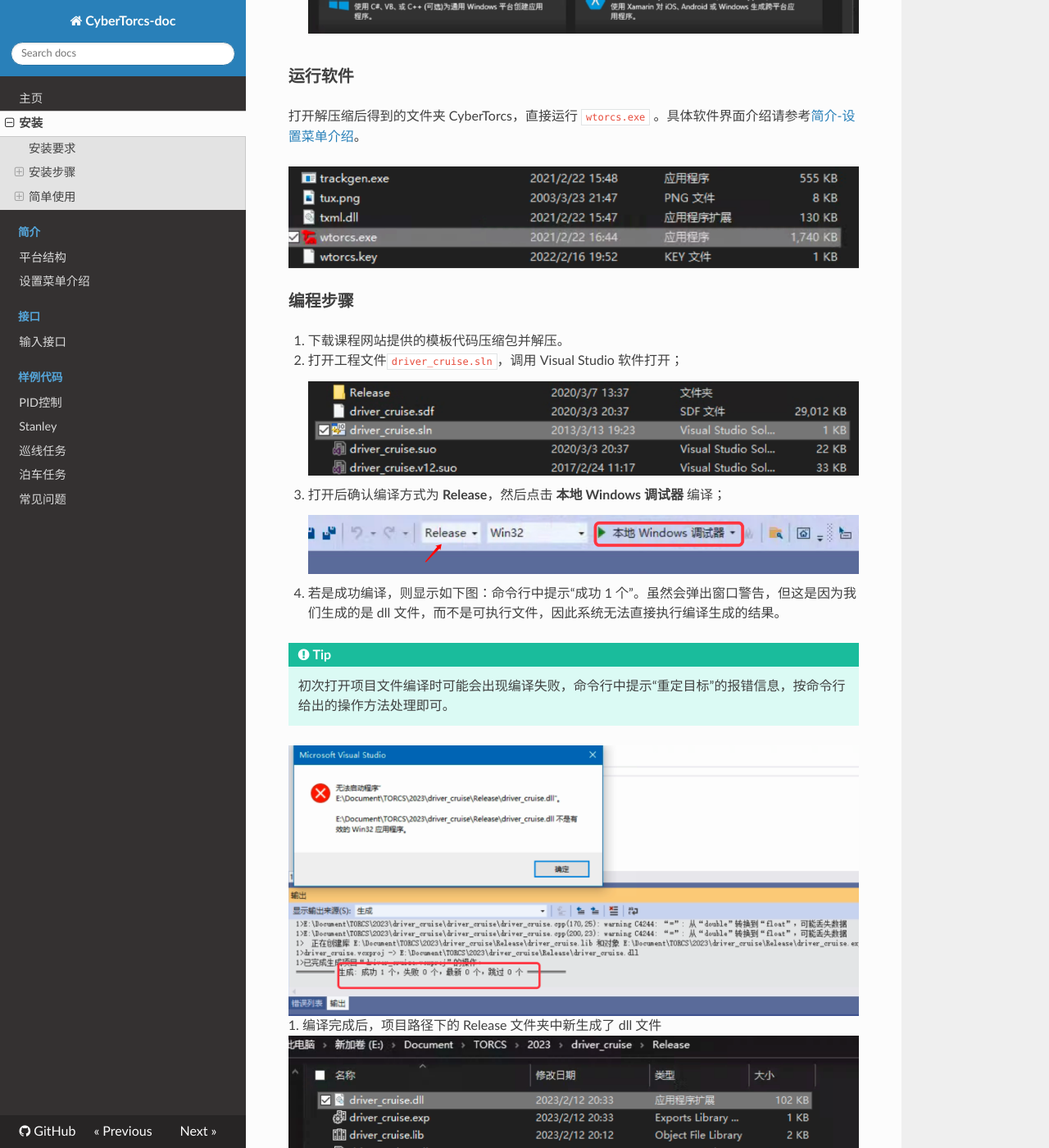
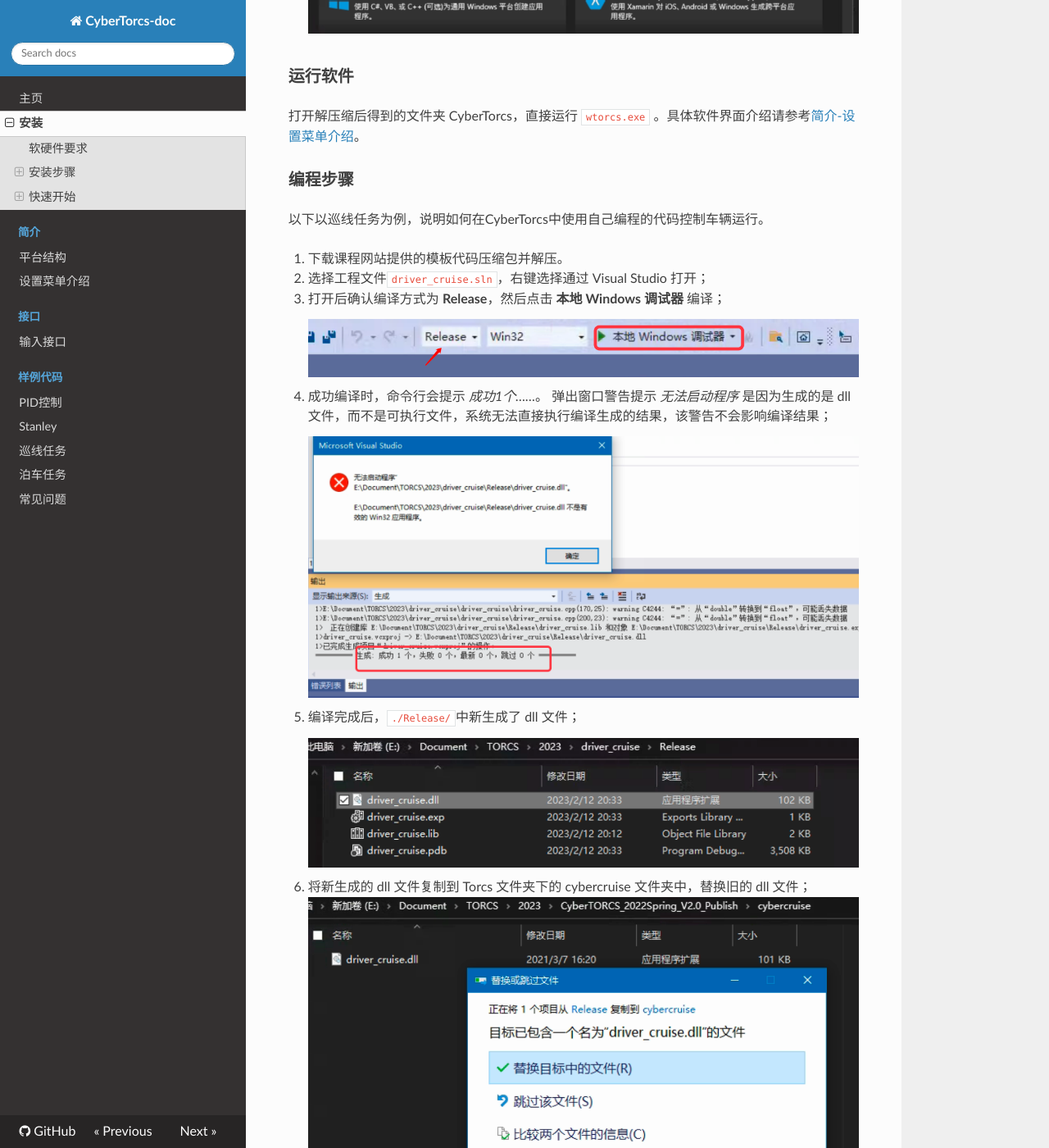
Before and after one commit to WoodOxen/CyberTorcs-doc, an MkDocs documentation site: the page built from docs/install.md, in a window 1280 px wide and 1400 px high, scrolled down 1912 px. Shown: the whole window at 82% size. Built offline with MkDocs 1.6.1, drawn with Linux system fonts in a browser that asks for light colours; nearby versions of some CDN libraries; some of the changed text lies outside the part shown.

Commit message:
improve the install tutorial

```diff
--- a/docs/install.md
+++ b/docs/install.md
@@ -2,14 +2,14 @@
 
 本页面提供了在 Windows 操作系统下安装和运行 CyberTorcs 的操作教程。
 
-## 安装要求
+## 软硬件要求
 
-- 操作系统要求：Windows 10/XP
 - 硬件要求：
     - CPU 最低频率：800MHz
     - 最小内存：256MB
     - 最小显存：64MB
     - 磁盘空间：>1G
+- 操作系统要求：Windows 10/XP
 - 依赖库：OpenGL 1.3
 - 开发环境（推荐）：
 
@@ -28,35 +28,35 @@
 
 下载课程网站提供的软件压缩包，解压至电脑即可。
 
-## 简单使用
+## 快速开始
 
 ### 安装 Visual Studio 集成开发环境
 
 1. 在[交大云盘](https://jbox.sjtu.edu.cn/v/list/ent/936369142)下载 VisualStudio 的安装引导文件
-![下载 Visual Studio 的安装引导文件](imgs/install/vs_download.png)
+    ![下载 Visual Studio 的安装引导文件](imgs/install/vs_download.png)
 2. 双击打开 VisualStudio 安装引导文件，选择需要安装的开发工具，这里选择 **使用 C++的桌面开发**，然后安装。
-![安装 Visual Studio!](imgs/install/vs_install.png)
+    ![安装 Visual Studio!](imgs/install/vs_install.png)
 
 ### 运行软件
 
 打开解压缩后得到的文件夹 CyberTorcs，直接运行 `wtorcs.exe` 。具体软件界面介绍请参考[简介-设置菜单介绍](https://cybertorcs.readthedocs.io/zh_CN/latest/intro_settings/)。
 
-![wtorcs.exe!](imgs/install/torcs_exe.png)
-
 ### 编程步骤
 
+以下以巡线任务为例，说明如何在CyberTorcs中使用自己编程的代码控制车辆运行。
+
 1. 下载课程网站提供的模板代码压缩包并解压。
-2. 打开工程文件`driver_cruise.sln`，调用 Visual Studio 软件打开；
-![sln_file](imgs/install/sln_file.png)
+2. 选择工程文件`driver_cruise.sln`，右键选择通过 Visual Studio 打开；
 3. 打开后确认编译方式为 **Release**，然后点击 **本地 Windows 调试器** 编译；
-![编译](imgs/install/compile.png)
-4. 若是成功编译，则显示如下图：命令行中提示“成功 1 个”。虽然会弹出窗口警告，但这是因为我们生成的是 dll 文件，而不是可执行文件，因此系统无法直接执行编译生成的结果。
+    ![编译](imgs/install/compile.png)
+4. 成功编译时，命令行会提示 *成功1个……*。
+   弹出窗口警告提示 *无法启动程序* 是因为生成的是 dll 文件，而不是可执行文件，系统无法直接执行编译生成的结果，该警告不会影响编译结果；
+    ![编译结果](imgs/install/compile_result.png)
+5. 编译完成后，`./Release/`中新生成了 dll 文件；
+    ![生成dll](imgs/install/generate_dll.png)
+6. 将新生成的 dll 文件复制到 Torcs 文件夹下的 cybercruise 文件夹中，替换旧的 dll 文件；
+    ![发布dll](imgs/install/release_dll.png)
+7.
 
-!!! tip 编译失败
-    初次打开项目文件编译时可能会出现编译失败，命令行中提示“重定目标”的报错信息，按命令行给出的操作方法处理即可。
-
-![编译结果](imgs/install/compile_result.png)
-1. 编译完成后，项目路径下的 Release 文件夹中新生成了 dll 文件
-![生成dll](imgs/install/generate_dll.png)
-1. 将新生成的 dll 文件复制到 Torcs 文件夹下的 cybercruise 文件夹中，替换旧的 dll 文件
-![发布dll](imgs/install/release_dll.png)
+!!! tip 初次编译失败
+    初次打开项目文件编译时可能会出现编译失败，命令行中提示 *重定目标* 的报错信息，按命令行给出的操作方法处理即可。
```
Also changed, not shown: docs/imgs/install/sln_file.png (deleted), docs/imgs/install/torcs_exe.png (deleted).
